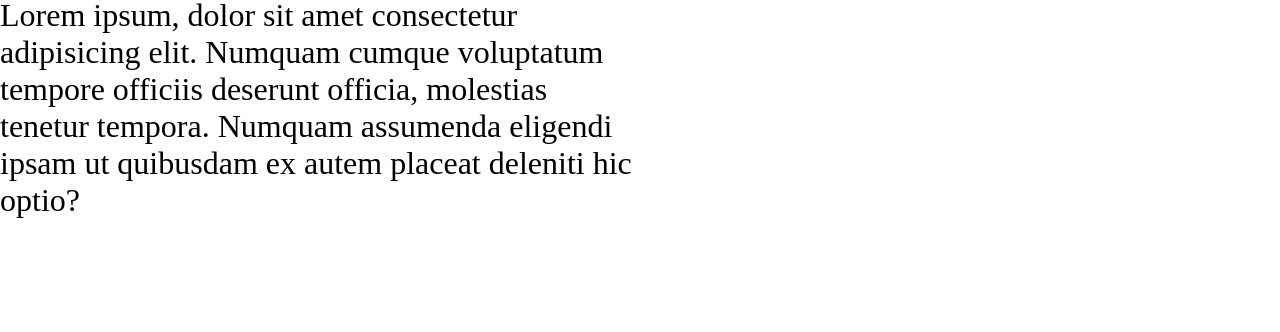
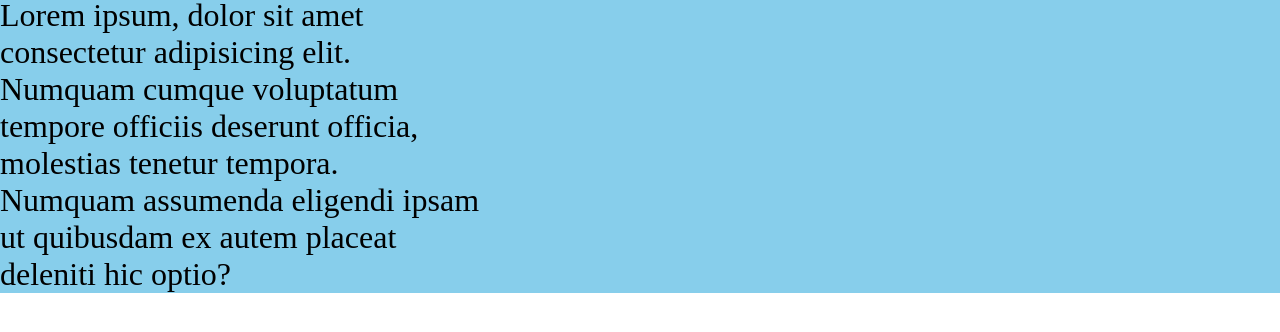
Before and after one commit to astramieri/css-full-course, a plain HTML site: page 04_lesson/index.html in a window 1280 px wide. Shown: the part 110-442 px from the top of the page. Drawn offline with Linux system fonts and the light colour scheme.

Commit message:
Completed Lesson 4

```diff
--- a/04_lesson/css/style.css
+++ b/04_lesson/css/style.css
@@ -6,7 +6,7 @@
 
 body {
 	width: 100%;
-	min-height: 100vw;
+	min-height: 100vh;
 }
 
 header {
@@ -22,12 +22,13 @@ h1 {
 }
 
 main {
+	background-color: skyblue;
 	font-size: 2rem;
 }
 
 p {
-	font-size: 16px; /* default */
-	font-size: 1rem; /* default */
+	font-size: 16px; /* this is the default for many browser - NOT RECOMMENDED */
+	font-size: 1rem; /* this is the default - REM = root element */
 	font-size: 2rem;
-	width: 40ch;
+	width: 30ch;
 }
```
Also changed, not shown: 1 other file.
